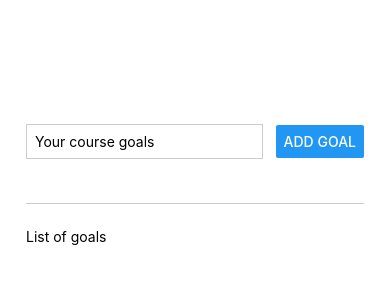
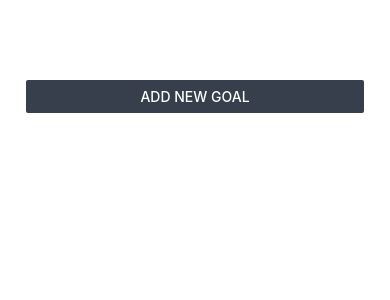
Before and after one commit to Patricknshimiyimana/my_goals_app, a React Native app: screen / in a window 390 px wide. Shown: the top 300 px of the page. Built offline with nearby package versions, Linux system fonts and the light colour scheme.

Commit message:
modal screen for new goal input & modal visibility

```diff
--- a/App.js
+++ b/App.js
@@ -1,17 +1,19 @@
 import { useState } from "react";
-import { FlatList, StyleSheet, Text, View } from "react-native";
+import { Button, FlatList, StyleSheet, Text, View } from "react-native";
 
 import GoalItem from "./components/GoalItem";
 import GoalInput from "./components/GoalInput";
 
 export default function App() {
   const [goals, setGoals] = useState([]);
+  const [showModal, setShowModal] = useState(false);
 
   const addGoalHandler = (goalInputText) => {
     setGoals((currentGoals) => [
       ...currentGoals,
       { text: goalInputText, id: Math.random().toString() },
     ]);
+    setShowModal(false);
   };
 
   const deleteGoalHandler = (id) => {
@@ -22,9 +24,20 @@ export default function App() {
 
   return (
     <View style={styles.container}>
-      <GoalInput onAddGoal={addGoalHandler} />
+      <Button
+        title="Add new goal"
+        color="#373f4d"
+        onPress={() => {
+          setShowModal(true);
+        }}
+      />
+      <GoalInput
+        showModal={showModal}
+        setShowModal={setShowModal}
+        onAddGoal={addGoalHandler}
+      />
       <View style={styles.goalsContainer}>
-        <Text>List of goals</Text>
+        {/* <Text>List of goals</Text> */}
         <FlatList
           data={goals}
           renderItem={(itemData) => {
@@ -53,5 +66,6 @@ const styles = StyleSheet.create({
   },
   goalsContainer: {
     flex: 5,
+    marginTop: 20
   },
 });
--- a/components/GoalInput.js
+++ b/components/GoalInput.js
@@ -1,5 +1,5 @@
 import { useState } from "react";
-import { StyleSheet, View, TextInput, Button } from "react-native";
+import { StyleSheet, View, TextInput, Button, Modal } from "react-native";
 
 function GoalInput(props) {
   const [goalInput, setGoalInput] = useState("");
@@ -14,6 +14,7 @@ function GoalInput(props) {
   };
 
   return (
+    <Modal visible={props.showModal} animationType="slide">
       <View style={styles.inputContainer}>
         <TextInput
           style={styles.textInput}
@@ -21,8 +22,21 @@ function GoalInput(props) {
           value={goalInput}
           onChangeText={goalInputHandler}
         />
+      </View>
+      <View style={styles.buttonContainer}>
+        <View style={styles.button}>
           <Button title="Add goal" onPress={addGoalHandler} />
         </View>
+        <View style={styles.button}>
+          <Button
+            title="Cancel"
+            onPress={() => {
+              props.setShowModal(false);
+            }}
+          />
+        </View>
+      </View>
+    </Modal>
   );
 }
 
@@ -31,18 +45,26 @@ export default GoalInput;
 const styles = StyleSheet.create({
   inputContainer: {
     flex: 1,
-    flexDirection: "row",
-    justifyContent: "space-between",
+    justifyContent: "center",
     alignItems: "center",
     borderBottomWidth: 1,
     borderBottomColor: "#ccc",
     marginBottom: 24,
+    padding: 16,
   },
   textInput: {
     borderWidth: 1,
     borderColor: "#ccc",
-    width: "70%",
+    width: "100%",
     padding: 8,
-    marginRight: 8,
+  },
+  buttonContainer: {
+    marginBottom: 40,
+    flexDirection: "row",
+    justifyContent: "center",
+  },
+  button: {
+    width: 100,
+    marginHorizontal: 8,
   },
 });
```
Lines whose indentation alone changed are shown as unchanged.
